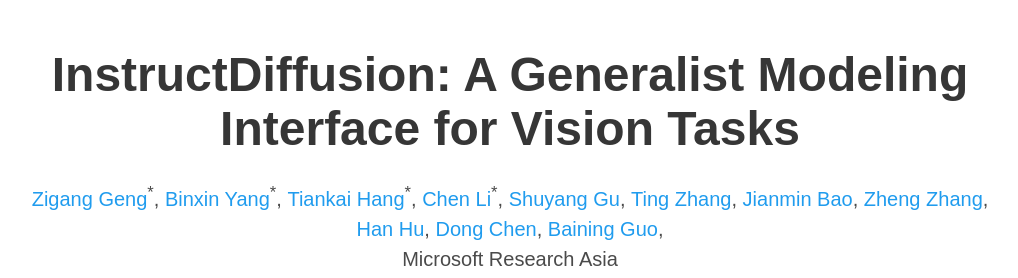
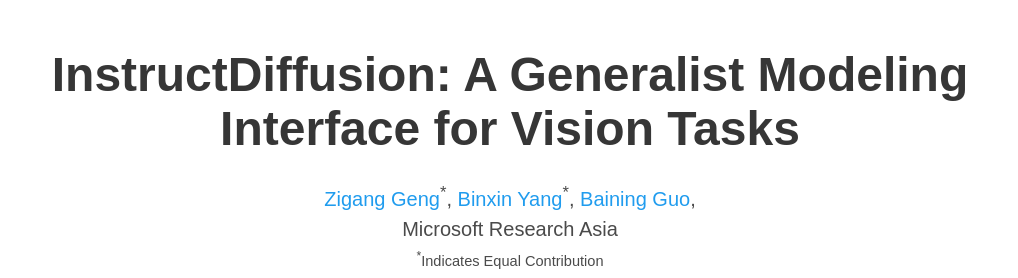
Before and after one commit to Gengzigang/instructdiffusion.github.io, a plain HTML site: page index.html in a window 1280 px wide. Shown: the top 278 px of the page, without its empty margins (130-1148 px from the left). Drawn offline with nearby package versions, Linux system fonts and the light colour scheme; some icons are missing; a web font is replaced by a local one.

Commit message:
Update title and authors

```diff
--- a/index.html
+++ b/index.html
@@ -58,24 +58,8 @@
               <span class="author-block">
                 <a href="https://github.com/Gengzigang" target="_blank">Zigang Geng</a><sup>*</sup>,</span>
                 <span class="author-block">
-                  <a href="https://gengzigang.github.io/instructdiffusion.github.io/" target="_blank">Binxin Yang</a><sup>*</sup>,</span>
+                  <a href="https://binxinyang.github.io/" target="_blank">Binxin Yang</a><sup>*</sup>,</span>
                   <span class="author-block">
-                    <a href="https://scholar.google.jp/citations?hl=en&user=momspv0AAAAJ" target="_blank">Tiankai Hang</a><sup>*</sup>,</span>
-                    <span class="author-block">
-                      <a href="https://gengzigang.github.io/instructdiffusion.github.io/" target="_blank">Chen Li</a><sup>*</sup>,</span>
-                      <span class="author-block">
-                        <a href="https://cientgu.github.io/" target="_blank">Shuyang Gu</a>,</span>
-                        <span class="author-block">
-                          <a href="https://hellozting.github.io/" target="_blank">Ting Zhang</a>,</span>
-                          <span class="author-block">
-                            <a href="https://jianminbao.github.io/" target="_blank">Jianmin Bao</a>,</span>
-                            <span class="author-block">
-                              <a href="https://stupidzz.github.io/" target="_blank">Zheng Zhang</a>,</span>
-                              <span class="author-block">
-                                <a href="https://ancientmooner.github.io/" target="_blank">Han Hu</a>,</span>
-                                <span class="author-block">
-                                  <a href="http://www.dongchen.pro/" target="_blank">Dong Chen</a>,</span>
-                                  <span class="author-block">
                     <a href="https://www.microsoft.com/en-us/research/people/bainguo/" target="_blank">Baining Guo</a>,</span>
                   </span>
                   </div>
```
